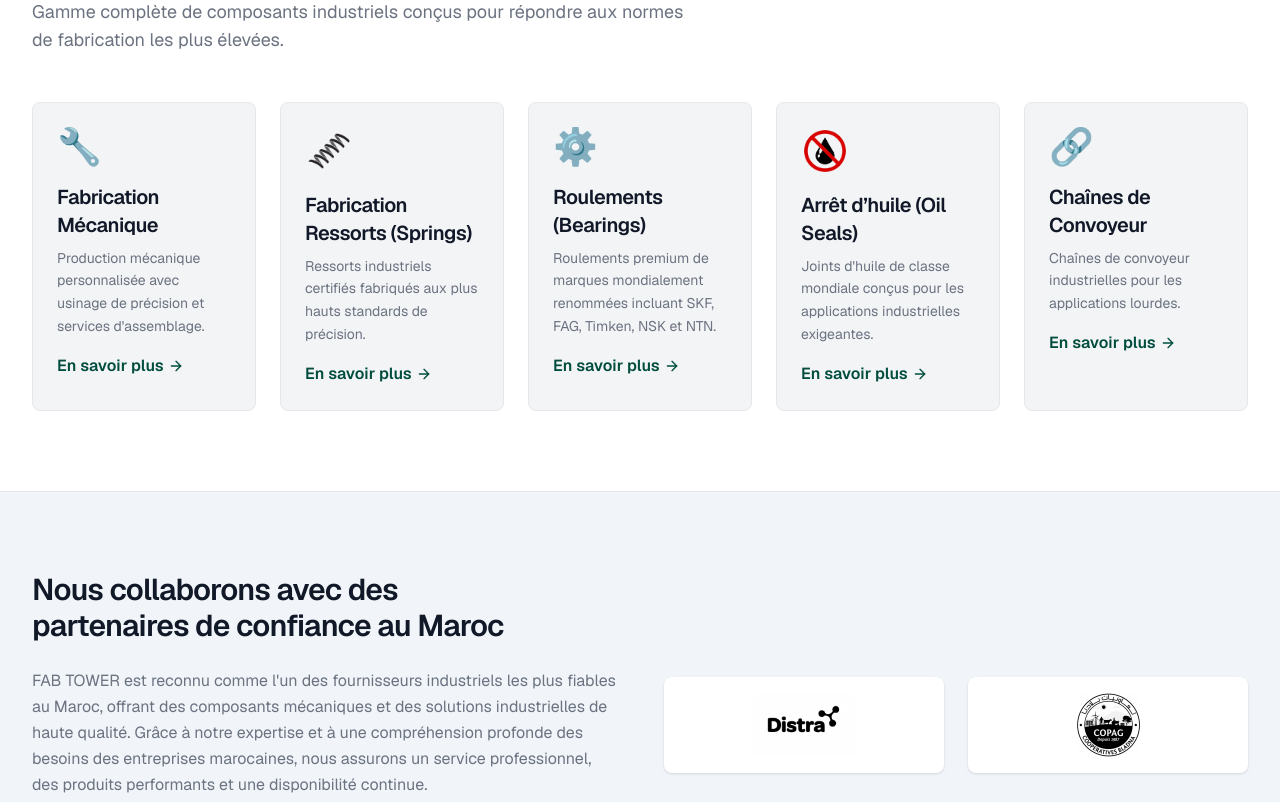
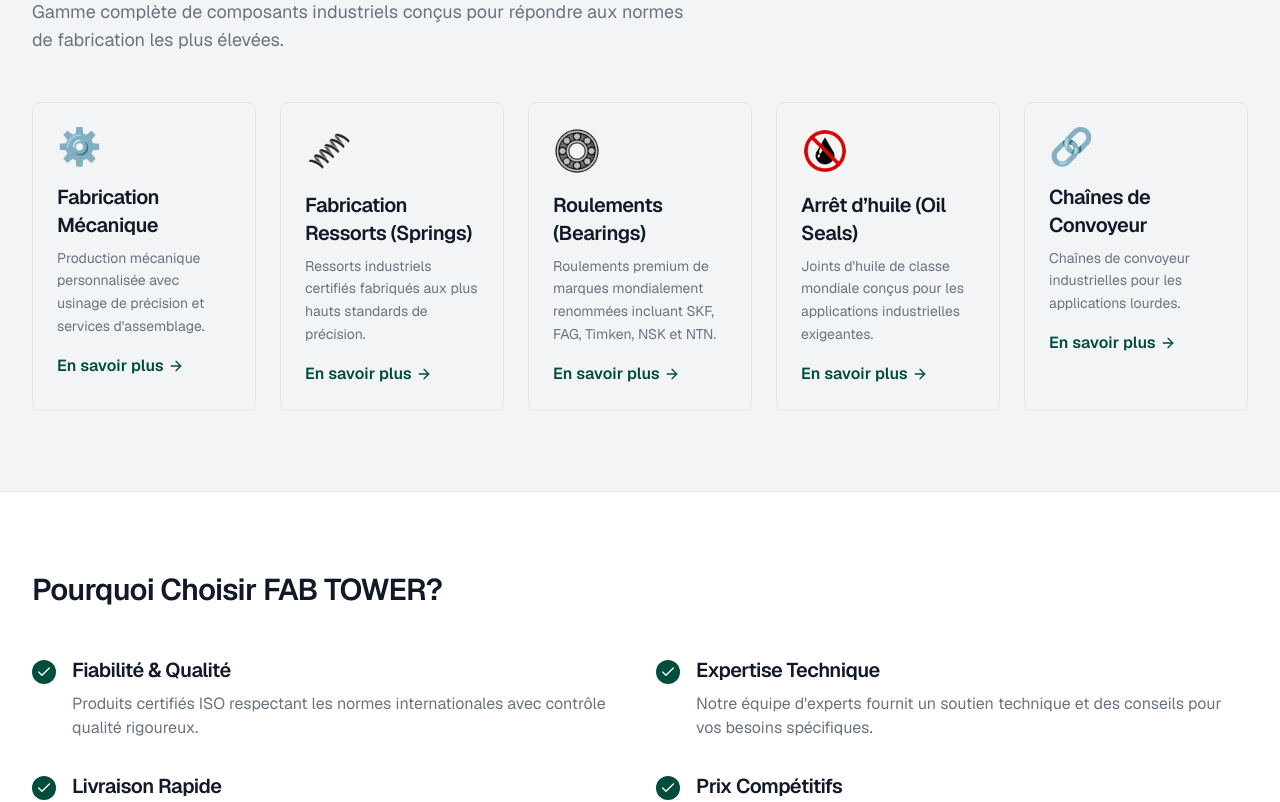
Before and after one commit to Bassir-Elhoussein/FAB-tower, a Next.js app: page / in a window 1280 px wide. Shown: the part 1040-1842 px from the top of the page. Built offline with nearby package versions, Linux system fonts and the light colour scheme.

Commit message:
8th commit - FAB Tower Next.js project

```diff
--- a/app/page.tsx
+++ b/app/page.tsx
@@ -19,7 +19,7 @@ export default function Home() {
       id: 'mechanical',
       title: 'Fabrication Mécanique',
       description: 'Production mécanique personnalisée avec usinage de précision et services d\'assemblage.',
-      icon: '🔧',
+      icon: '⚙️',
     },
      {
       id: 'springs',
@@ -31,7 +31,7 @@ export default function Home() {
       id: 'bearings',
       title: 'Roulements (Bearings)',
       description: 'Roulements premium de marques mondialement renommées incluant SKF, FAG, Timken, NSK et NTN.',
-      icon: '⚙️',
+      icon: '/IMG_8509.PNG',
     },
 
 
@@ -49,7 +49,6 @@ export default function Home() {
     },
   ]
 
-  //const brands = ['SKF', 'FAG', 'Timken', 'NSK', 'NTN']
   const brands = [
   { name: "SKF", logo: "/skf.jpeg" },
   { name: "FAG", logo: "/fag.jpg" },
@@ -150,14 +149,14 @@ export default function Home() {
 
 
               {/* Categories Overview */}
-              <section className="bg-white py-20">
+              <section className="bg-secondary py-20">
                 <div className="container-wide">
                   <h2 className="text-balance mb-4 text-foreground">Nos Catégories de Produits</h2>
                   <p className="text-lg text-muted-foreground mb-12 max-w-2xl">
                     Gamme complète de composants industriels conçus pour répondre aux normes de fabrication les plus élevées.
                   </p>
 
-                  <div className="grid grid-cols-1 md:grid-cols-2 lg:grid-cols-5 gap-6">
+                  <div className=" grid grid-cols-1 md:grid-cols-2 lg:grid-cols-5 gap-6">
                     {categories.map((category) => (
                       <Link
                         key={category.id}
@@ -167,9 +166,9 @@ export default function Home() {
                         <div className="mb-4">
                                   {category.icon.startsWith('/') ? (
                                     <img
-      src={category.icon}
+                                      src={category.icon || "/placeholder.svg"}
                                       alt={category.title}
-      className="w-12 h-12 object-contain"
+                                      className="w-12 h-12 object-contain "
                                     />
                                   ) : (
                                     <span className="text-4xl">{category.icon}</span>
@@ -191,13 +190,8 @@ export default function Home() {
                   </div>
                 </div>
               </section>
-
-              <PartnersSection />
-
-              <AboutTeamSection />
-
  {/* Why Choose FAB TOWER */}
-        <section className="bg-secondary border-t border-b border-border py-20">
+        <section className=" bg-white py-20 border-t border-b border-border py-20">
           <div className="container-wide">
             <h2 className="text-balance mb-12 text-foreground">Pourquoi Choisir FAB TOWER?</h2>
             <div className="grid grid-cols-1 md:grid-cols-2 gap-8">
@@ -224,6 +218,11 @@ export default function Home() {
             </div>
           </div>
         </section>
+
+              <PartnersSection />
+
+              <AboutTeamSection />
+
 
         {/* CTA Section */}
         <section className="bg-white py-20">
```
Also changed, not shown: public/IMG_8509.PNG (added). Lines whose indentation alone changed are shown as unchanged.
